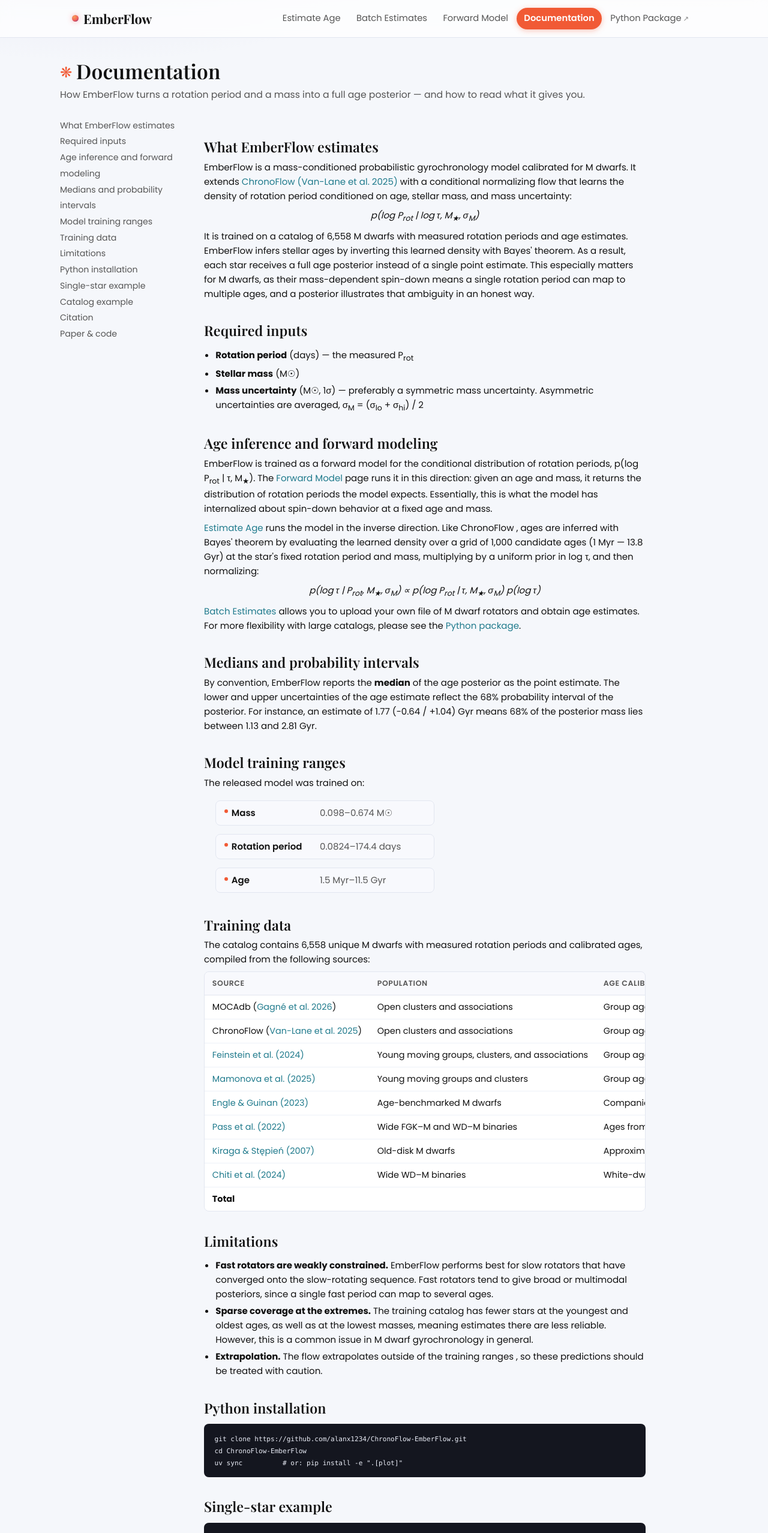
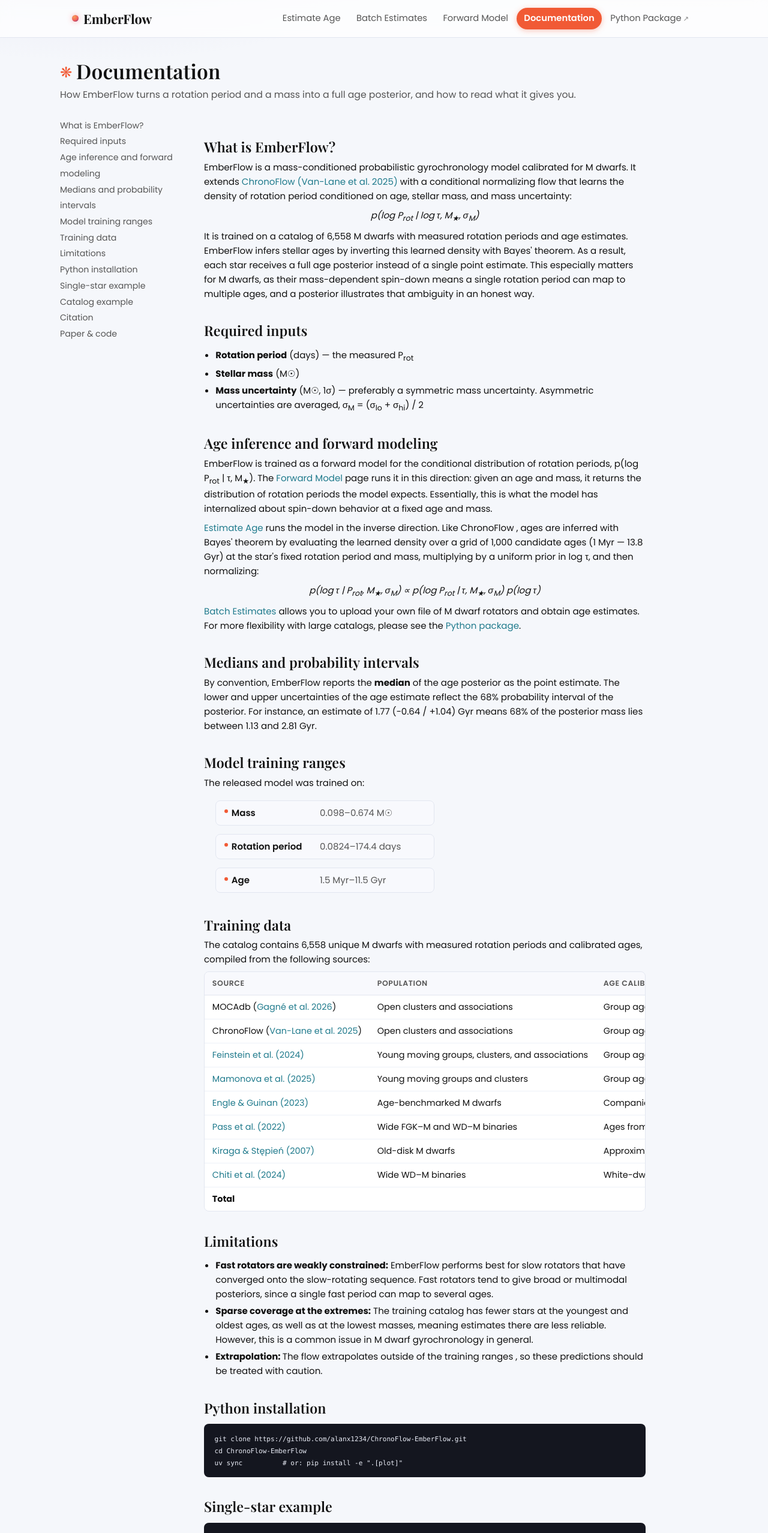
Before and after one commit to alanx1234/EmberFlow, a Next.js app: page /docs in a window 1280 px wide. Shown: the top 2555 px of the page at 60% size. Built offline with nearby package versions, Linux system fonts and the light colour scheme; a web font is replaced by a local one.

Commit message:
chaneg formatting

```diff
--- a/app/docs/page.tsx
+++ b/app/docs/page.tsx
@@ -9,7 +9,7 @@
 };
 
 const SECTIONS = [
-  ["what", "What EmberFlow estimates"],
+  ["what", "What is EmberFlow?"],
   ["inputs", "Required inputs"],
   ["directions", "Age inference and forward modeling"],
   ["interpretation", "Medians and probability intervals"],
@@ -32,7 +32,7 @@
           Documentation
         </h1>
         <p className="lede">
-          How EmberFlow turns a rotation period and a mass into a full age posterior — and how to read what it gives you.
+          How EmberFlow turns a rotation period and a mass into a full age posterior, and how to read what it gives you.
         </p>
       </div>
 
@@ -48,7 +48,7 @@
         </aside>
 
         <article className="docs-prose">
-          <h2 id="what">What EmberFlow estimates</h2>
+          <h2 id="what">What is EmberFlow?</h2>
           <p>
             EmberFlow is a mass-conditioned probabilistic gyrochronology model
             calibrated for M dwarfs. It extends{" "}
@@ -319,20 +319,20 @@
           <h2 id="limitations">Limitations</h2>
           <ul>
             <li>
-              <strong>Fast rotators are weakly constrained.</strong> EmberFlow
+              <strong>Fast rotators are weakly constrained:</strong> EmberFlow
               performs best for slow rotators that have converged onto the
               slow-rotating sequence. Fast rotators tend to give broad or
               multimodal posteriors, since a single fast period can map to
               several ages.
             </li>
             <li>
-              <strong>Sparse coverage at the extremes.</strong> The training
+              <strong>Sparse coverage at the extremes:</strong> The training
               catalog has fewer stars at the youngest and oldest
               ages, as well as at the lowest masses, meaning estimates there are less
               reliable. However, this is a common issue in M dwarf gyrochronology in general.
             </li>
             <li>
-              <strong>Extrapolation.</strong> The flow extrapolates outside of the training ranges
+              <strong>Extrapolation: </strong> The flow extrapolates outside of the training ranges
               , so these predictions should be treated with
               caution.
             </li>
```
